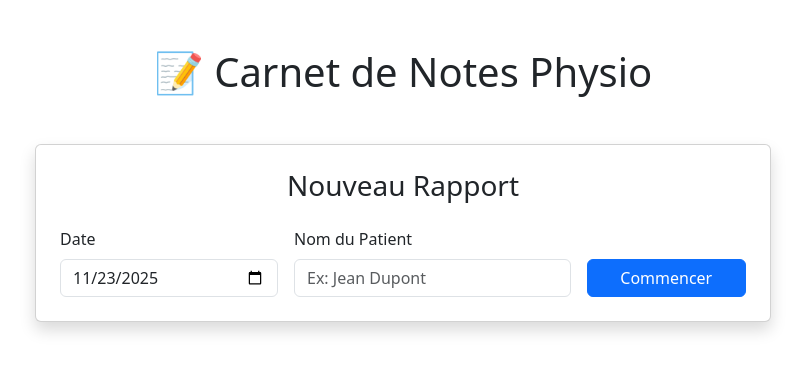
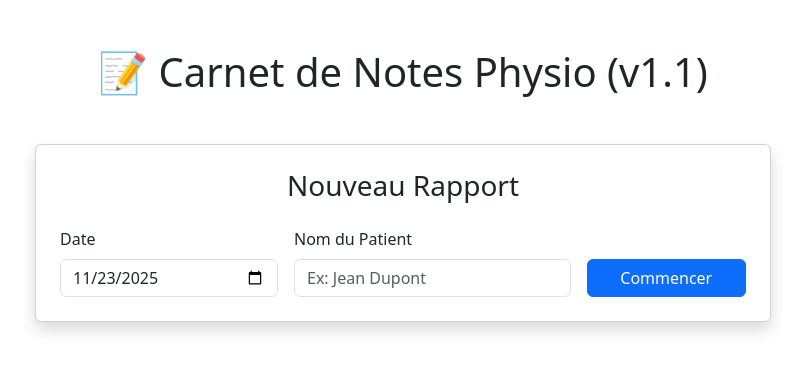
Before and after one commit to reverx/physio-app, a React (Vite) app: page / in a window 1280 px wide. Shown: the top 372 px of the page, without its empty margins (237-1042 px from the left). Built offline with nearby package versions, Linux system fonts and the light colour scheme.

Commit message:
Add version number to verify deployment

```diff
--- a/src/App.jsx
+++ b/src/App.jsx
@@ -107,7 +107,7 @@ function App() {
     <div className="container mt-5">
       <div className="row justify-content-center">
         <div className="col-md-8 text-center">
-          <h1 className="mb-5">📝 Carnet de Notes Physio</h1>
+          <h1 className="mb-5">📝 Carnet de Notes Physio (v1.1)</h1>
 
           <div className="card shadow p-4 mb-5">
             <h3 className="mb-4">Nouveau Rapport</h3>
```
